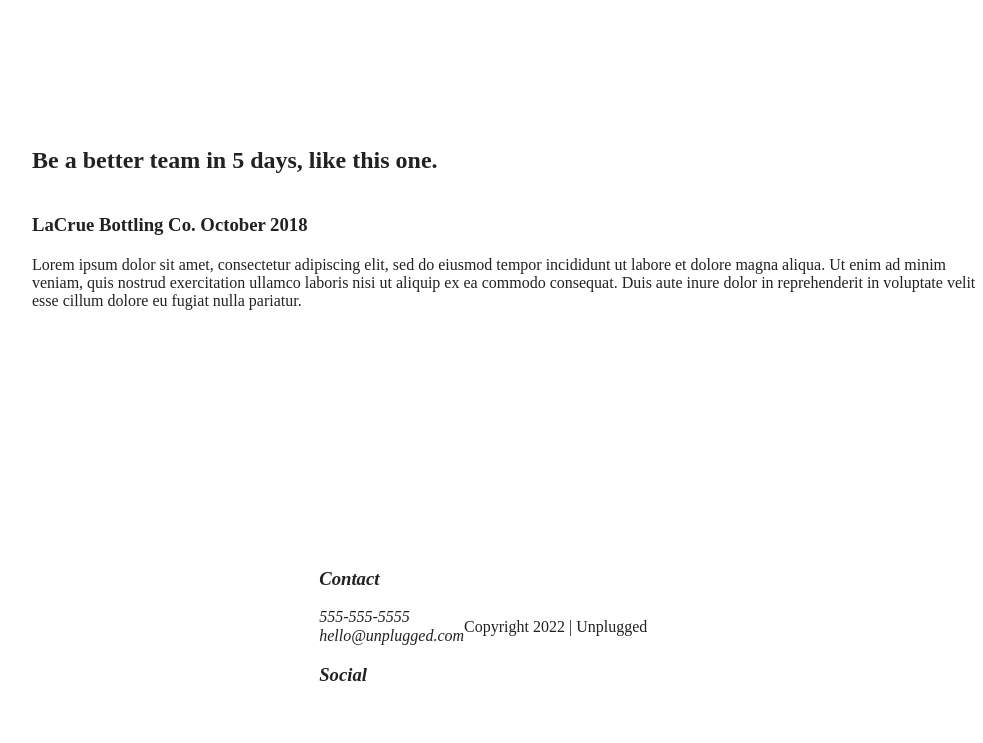
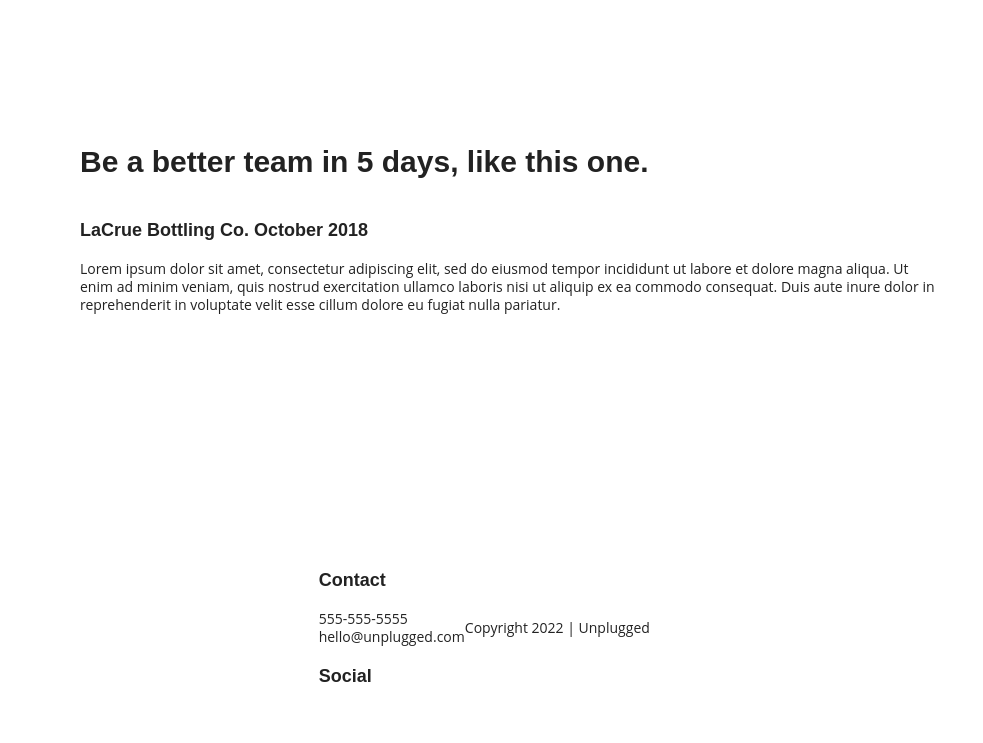
Before and after one commit to kmichaud21/unplugged-retreat, a website built with Parcel: page index.html in a window 1280 px wide. Shown: the part 1367-2110 px from the top of the page, without its empty margins (128-1111 px from the left). Built offline with nearby package versions, Linux system fonts and the light colour scheme.

Commit message:
update styles

```diff
--- a/css/main.css
+++ b/css/main.css
@@ -86,6 +86,54 @@ textarea {
 /* ==========================================================================
    Author's custom styles
    ========================================================================== */
+/* General Styles */
+
+html {
+	font-size: 16px;
+}
+
+body {
+  font-size: 1em;
+  font-family: 'Open Sans', sans-serif;
+  text-align: left;
+}
+
+ul,
+ol {
+  list-style-type: none;
+}
+
+a {
+  color: #e2e3ed;
+  text-decoration: none;
+}
+
+h2 {
+  font-family: 'Poppins', sans-serif;
+  font-size: 1.875em;
+}
+
+h3,
+h4 {
+  font-family: 'Poppins', sans-serif;
+  margin: 20px 0;
+  font-size: 1.125em;
+}
+
+p {
+  font-size: .875em;
+  line-height: 1.285;
+}
+
+address {
+ font-style: normal;
+}
+
+.content-wrapper {
+  width: 90%;
+  margin: 50px 0;
+}
+
 /* -------------------- Base Header - Footer Styles -------------------- */
 
 header,
```
